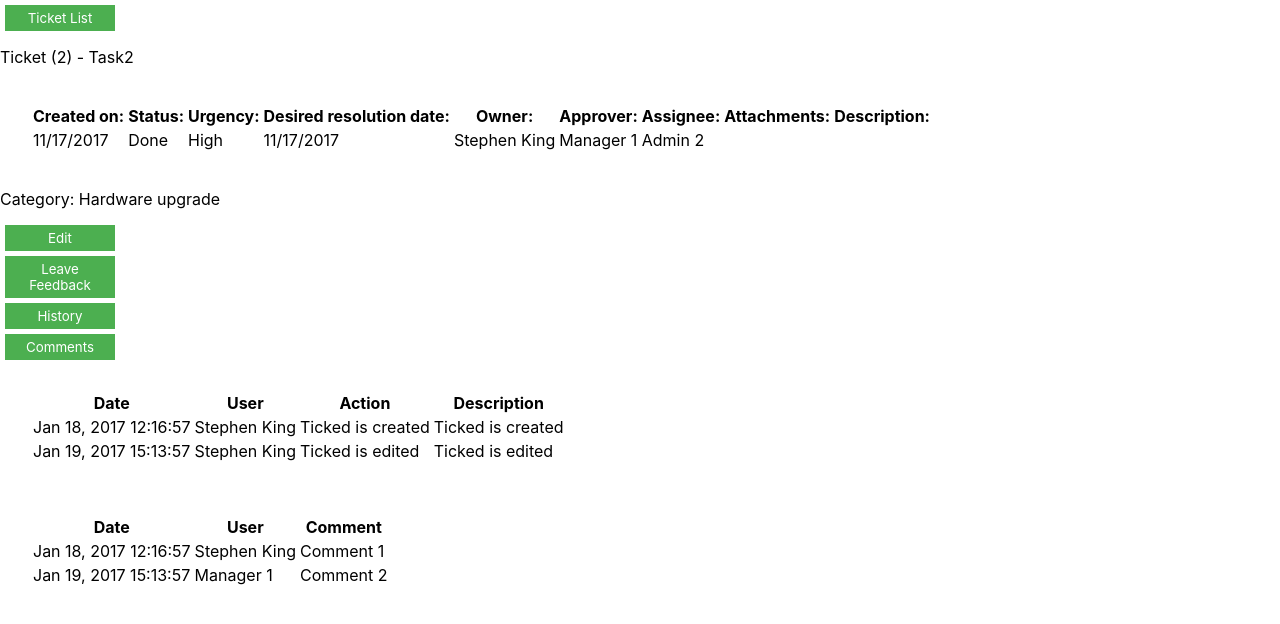
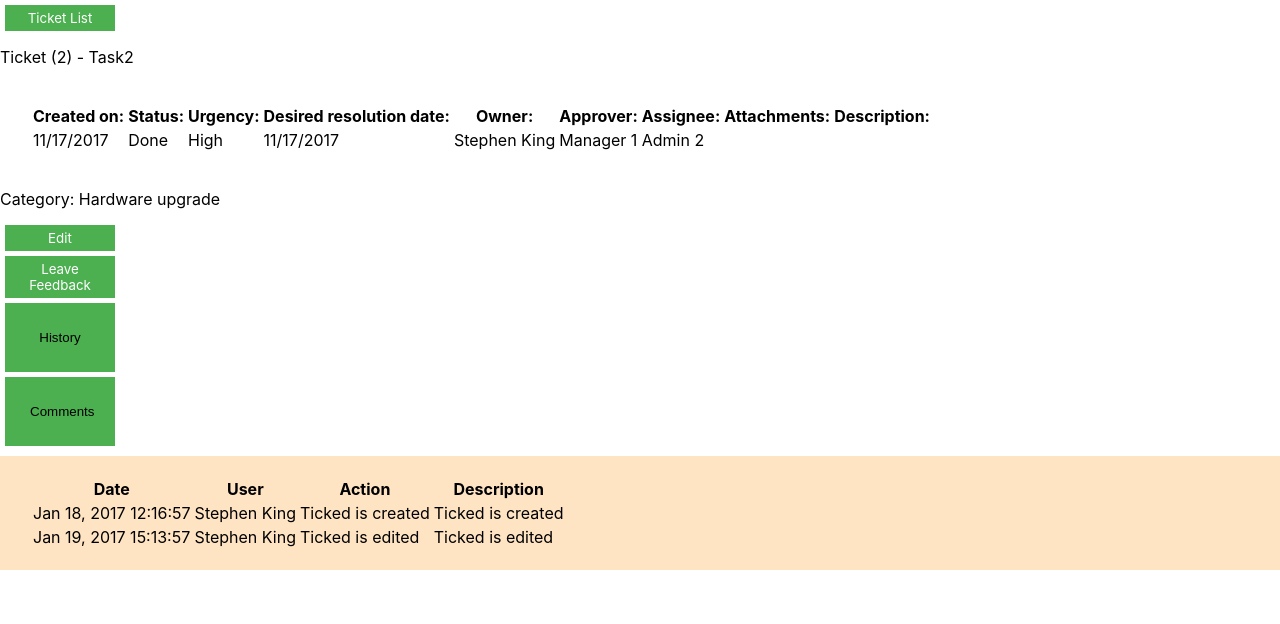
Before and after one commit to Sergio600/finalprojectfront, a React (Create React App) app: page /ticket-history in a window 1280 px wide. Shown: the top 624 px of the page. Built offline with nearby package versions, Linux system fonts and the light colour scheme.

Commit message:
0.5 TicketOverview.js 70%

```diff
--- a/src/App.js
+++ b/src/App.js
@@ -26,6 +26,7 @@ function App(props) {
                 <Route path="/ticket-comments" component={TicketComments}/>
 
 
+
             </div>
         </BrowserRouter>
     )
--- a/src/components/alltTicketsPage/AllTicketsPage.js
+++ b/src/components/alltTicketsPage/AllTicketsPage.js
@@ -3,9 +3,7 @@ import s from './AllTicketsPage.module.css'
 import Tickettable from "../tickettable/Tickettable";
 
 export class AllTicketsPage extends React.Component{
-    constructor(props) {
-        super(props);
-    }
+
 
     render() {
         return (
--- a/src/components/createEditTicketForm/CreateEditTicketForm.js
+++ b/src/components/createEditTicketForm/CreateEditTicketForm.js
@@ -2,9 +2,7 @@ import React from "react";
 import sc from "../createTicketPage/CreateTicketPage.module.css";
 
 export class CreateEditTicketForm extends React.Component{
-    constructor(props) {
-        super(props);
-    }
+
 
     render() {
         return (
--- a/src/components/editTicket/EditTicket.js
+++ b/src/components/editTicket/EditTicket.js
@@ -3,9 +3,7 @@ import sc from "../createTicketPage/CreateTicketPage.module.css";
 import {CreateEditTicketForm} from "../createEditTicketForm/CreateEditTicketForm";
 
 export class EditTicket extends React.Component{
-    constructor(props) {
-        super(props);
-    }
+
 
     render() {
         return (
--- a/src/components/login/Login.js
+++ b/src/components/login/Login.js
@@ -3,10 +3,7 @@ import s from './Login.module.css'
 
 
 export class Login extends React.Component{
-    constructor(props) {
-        super(props);
-        // this.state;
-    }
+
 
     render() {
         return(
--- a/src/components/myTickets/MyTickets.js
+++ b/src/components/myTickets/MyTickets.js
@@ -8,7 +8,7 @@ const MyTickets = () => {
         <div className={s.form}>
 
             <div className={s.btnCreate}>
-                <form action="/create-ticket">
+                <form action="/ticket-create">
                     <button type="submit">Create New Ticket</button>
                 </form>
             </div>
--- a/src/components/ticketoverview/Style.css
+++ b/src/components/ticketoverview/Style.css
@@ -17,3 +17,19 @@
 .link:hover {
     opacity: 0.8;
 }
+
+.choosedBtn{
+    background-color: cornflowerblue;
+}
+
+.hide {
+    display: none;
+}
+
+.table-comments{
+ background-color: aquamarine;
+}
+
+.table-history {
+    background-color: bisque;
+}
--- /dev/null
+++ b/src/components/ticketoverview/TicketCommentsTable.js
@@ -0,0 +1,34 @@
+import React from 'react';
+
+export class TicketCommentsTable extends React.Component{
+    render() {
+        return (
+            <div className="table-comments">
+                <table>
+                    <thead>
+                    <tr>
+                        <th>Date</th>
+                        <th>User</th>
+                        <th>Comment</th>
+                    </tr>
+                    </thead>
+
+                    <tbody>
+                    <tr>
+                        <td>Jan 18, 2017 12:16:57</td>
+                        <td>Stephen King</td>
+                        <td>Comment 1</td>
+                    </tr>
+
+                    <tr>
+                        <td>Jan 19, 2017 15:13:57</td>
+                        <td>Manager 1</td>
+                        <td>Comment 2</td>
+                    </tr>
+                    </tbody>
+                </table>
+            </div>
+
+    );
+    }
+    }
--- /dev/null
+++ b/src/components/ticketoverview/TicketHistoryTable.js
@@ -0,0 +1,38 @@
+import React from 'react';
+
+export class TicketHistoryTable extends React.Component{
+
+
+    render() {
+        return (
+
+            <div className='table-history'>
+                <table>
+                    <thead>
+                    <tr>
+                        <th>Date</th>
+                        <th>User</th>
+                        <th>Action</th>
+                        <th>Description</th>
+                    </tr>
+                    </thead>
+                    <tbody>
+                    <tr>
+                        <td>Jan 18, 2017 12:16:57</td>
+                        <td>Stephen King</td>
+                        <td>Ticked is created</td>
+                        <td>Ticked is created</td>
+                    </tr>
+
+                    <tr>
+                        <td>Jan 19, 2017 15:13:57</td>
+                        <td>Stephen King</td>
+                        <td>Ticked is edited</td>
+                        <td>Ticked is edited</td>
+                    </tr>
+                    </tbody>
+                </table>
+            </div>
+        );
+    }
+}
--- a/src/components/ticketoverview/TicketOverview.js
+++ b/src/components/ticketoverview/TicketOverview.js
@@ -1,33 +1,36 @@
 import React from "react";
 import Style from './Style.css'
+import {TicketHistoryTable} from "./TicketHistoryTable";
+import {TicketCommentsTable} from "./TicketCommentsTable";
 
 
 export class TicketOverview extends React.Component {
-    constructor() {
-        super();
-        this.state = {
-            hide: 'hide'
-        }
+    state = {
+        showingHistory: true,
+        showingComments: false
     }
 
 
+    render() {
 
-    render() {
+        const {showing} = this.state;
+
         return (
-            <div class="container">
+            <div className="container">
 
-                <div class="head">
+                <div className="head">
 
-                    <div class='link'>
+                    <div className='link'>
                         <a href="/all-tickets">Ticket List</a>
                     </div>
 
-                    <div class="description">
+                    <div className="description">
                         <div className="ticket-name">
                             <p>Ticket (2) - Task2</p>
                         </div>
 
                         <table>
+                            <thead>
                             <tr>
                                 <th>Created on:</th>
                                 <th>Status:</th>
@@ -39,6 +42,8 @@ export class TicketOverview extends React.Component {
                                 <th>Attachments:</th>
                                 <th>Description:</th>
                             </tr>
+                            </thead>
+                            <tbody>
                             <tr>
                                 <td>11/17/2017</td>
                                 <td>Done</td>
@@ -48,86 +53,51 @@ export class TicketOverview extends React.Component {
                                 <td>Manager 1</td>
                                 <td>Admin 2</td>
                             </tr>
+                            </tbody>
                         </table>
                     </div>
 
-                    <div class="category">
+                    <div className="category">
                         <p>Category: <span>Hardware upgrade</span></p>
                     </div>
 
 
-                    <div class="btns">
-                        <div class='link'>
+                    <div className="btns">
+                        <div className='link'>
                             <a href="/ticket-edit">Edit</a>
                         </div>
-                        <div class='link'>
+                        <div className='link'>
                             <a href="/all-tickets">Leave Feedback</a>
                         </div>
                     </div>
 
                 </div>
 
-                <div class="btnsChoose">
-                    <div class='link'>
-                        <a href="/ticket-overview">History</a>
+                <div className="history-comments">
+
+                    <div className='link'>
+                        <button onClick={() => this.setState({
+                            showingHistory: true,
+                            showingComments: false
+                        })}> History
+                        </button>
                     </div>
-                    <div class='link'>
-                        <a href="/ticket-comments">Comments</a>
+
+                    <div className='link'>
+                        <button onClick={() => this.setState({
+                            showingHistory: false,
+                            showingComments: true
+                        })}> Comments
+                        </button>
                     </div>
-                </div>
 
-
-                <div class="table-history-container">
-                    <table>
-                        <tr>
-                            <th>Date</th>
-                            <th>User</th>
-                            <th>Action</th>
-                            <th>Description</th>
-                        </tr>
-
-                        <tr>
-                            <td>Jan 18, 2017 12:16:57</td>
-                            <td>Stephen King</td>
-                            <td>Ticked is created</td>
-                            <td>Ticked is created</td>
-                        </tr>
-
-                        <tr>
-                            <td>Jan 19, 2017 15:13:57</td>
-                            <td>Stephen King</td>
-                            <td>Ticked is edited</td>
-                            <td>Ticked is edited</td>
-                        </tr>
-
-
-                    </table>
-
-
-                    <div class="hide">
-                        <table>
-                            <tr>
-                                <th>Date</th>
-                                <th>User</th>
-                                <th>Comment</th>
-                            </tr>
-
-                            <tr>
-                                <td>Jan 18, 2017 12:16:57</td>
-                                <td>Stephen King</td>
-                                <td>Comment 1</td>
-                            </tr>
-
-                            <tr>
-                                <td>Jan 19, 2017 15:13:57</td>
-                                <td>Manager 1</td>
-                                <td>Comment 2</td>
-                            </tr>
-
-                        </table>
+                    <div className="tables">
+                        {this.state.showingHistory ? <TicketHistoryTable/> : null}
+                        {this.state.showingComments ? <TicketCommentsTable/> : null}
                     </div>
                 </div>
             </div>
+
         );
     }
 }
```
Also changed, not shown: 1 other file (tests, documents, lock files or other folders).
